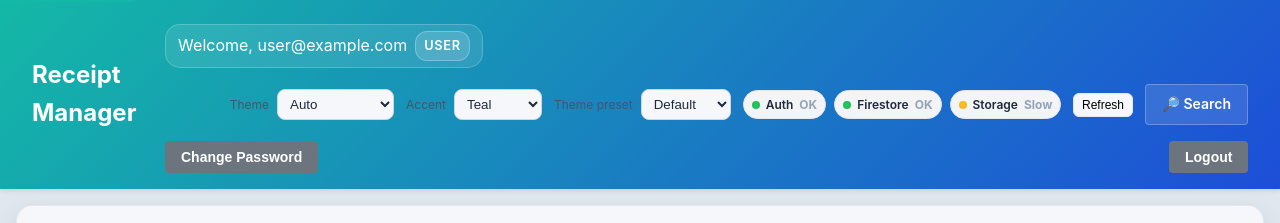
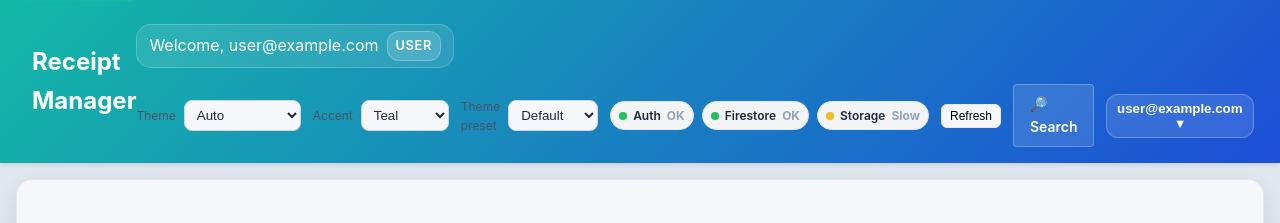
Before and after one commit to mohanbabud/receiptrepo, a React (Create React App) app: page /dashboard in a window 1280 px wide. Shown: the top 223 px of the page. Built offline with nearby package versions, Linux system fonts and the light colour scheme; no server answers; the database is empty; sample sign-in values are in the browser's storage; the HTML template or start-up script is replaced by a standard one.

Commit message:
ui: consolidate header actions into top-right user menu; tidy positions

```diff
--- a/src/components/Dashboard.css
+++ b/src/components/Dashboard.css
@@ -170,6 +170,51 @@
 .header .tree-view-link:hover {
   background: #ffffff;
   color: var(--primary-color);
+}
+
+/* User menu */
+.user-menu-button {
+  background: rgba(255,255,255,0.12);
+  color: #fff;
+  border: 1px solid rgba(255,255,255,0.25);
+  border-radius: var(--radius-lg);
+  padding: 6px 10px;
+  font-weight: 700;
+  cursor: pointer;
+}
+
+.user-menu-list {
+  position: absolute;
+  right: 0;
+  top: calc(100% + 8px);
+  background: #ffffff;
+  border: 1px solid var(--gray-200);
+  border-radius: var(--radius-md);
+  box-shadow: var(--shadow-lg);
+  min-width: 220px;
+  padding: 8px;
+  z-index: 2000;
+}
+
+.user-menu-item {
+  display: block;
+  width: 100%;
+  text-align: left;
+  padding: 10px 12px;
+  background: transparent;
+  border: none;
+  color: var(--gray-800);
+  font-weight: 600;
+  border-radius: var(--radius-md);
+  text-decoration: none;
+}
+
+.user-menu-item:hover {
+  background: var(--gray-100);
+}
+
+.user-menu-item.danger {
+  color: #b91c1c;
 }
 
 /* Improve badge contrast on colored header */
--- a/src/components/Dashboard.js
+++ b/src/components/Dashboard.js
@@ -24,6 +24,7 @@ const Dashboard = ({ user, userRole, theme, setTheme, accent, setAccent, preset,
   const [mobileMenuOpen, setMobileMenuOpen] = useState(false);
   const [dragOverlayVisible, setDragOverlayVisible] = useState(false);
   const [showChangePw, setShowChangePw] = useState(false);
+  const [userMenuOpen, setUserMenuOpen] = useState(false);
   const dragCounterRef = useRef(0);
   const uploaderPanelRef = useRef(null);
   const gridRef = useRef(null);
@@ -42,6 +43,7 @@ const Dashboard = ({ user, userRole, theme, setTheme, accent, setAccent, preset,
     try {
       await signOut(auth);
   setMobileMenuOpen(false);
+  setUserMenuOpen(false);
     } catch (error) {
       console.error('Error signing out:', error);
     }
@@ -218,6 +220,22 @@ const Dashboard = ({ user, userRole, theme, setTheme, accent, setAccent, preset,
     } catch {}
   }, []);
 
+  // Close user menu on outside click/escape
+  useEffect(() => {
+    if (!userMenuOpen) return;
+    const onKey = (e) => { if (e.key === 'Escape') setUserMenuOpen(false); };
+    const onClick = (e) => {
+      const el = document.querySelector('.user-menu');
+      if (el && !el.contains(e.target)) setUserMenuOpen(false);
+    };
+    window.addEventListener('keydown', onKey);
+    window.addEventListener('click', onClick);
+    return () => {
+      window.removeEventListener('keydown', onKey);
+      window.removeEventListener('click', onClick);
+    };
+  }, [userMenuOpen]);
+
   return (
     <div className="dashboard">
   <a href="#main-content" className="skip-link">Skip to content</a>
@@ -248,6 +266,27 @@ const Dashboard = ({ user, userRole, theme, setTheme, accent, setAccent, preset,
             <PresetToggle preset={preset} setPreset={setPreset} />
             <StatusBar />
             <Link to="/search" className="admin-link" title="Open Receipt Search">🔎 Search</Link>
+            {/* Compact user menu on the far right */}
+            <div className="user-menu" style={{ position: 'relative' }}>
+              <button
+                className="user-menu-button"
+                aria-haspopup="menu"
+                aria-expanded={userMenuOpen}
+                onClick={() => setUserMenuOpen(v => !v)}
+                title="Account menu"
+              >
+                {user?.email || 'Account'} ▾
+              </button>
+              {userMenuOpen && (
+                <div className="user-menu-list" role="menu" aria-label="Account">
+                  {userRole === 'admin' && (
+                    <Link to="/admin" className="user-menu-item" role="menuitem" onClick={() => setUserMenuOpen(false)}>🛠️ Admin Panel</Link>
+                  )}
+                  <button className="user-menu-item" role="menuitem" onClick={() => { setShowChangePw(true); setUserMenuOpen(false); }}>🔑 Change Password</button>
+                  <button className="user-menu-item danger" role="menuitem" onClick={handleLogout}>� Logout</button>
+                </div>
+              )}
+            </div>
           </div>
           {userRole === 'viewer' && (
             <button
@@ -283,11 +322,7 @@ const Dashboard = ({ user, userRole, theme, setTheme, accent, setAccent, preset,
               style={{ background: '#2563eb' }}
             >Request Upload Access</button>
           )}
-          <button onClick={() => setShowChangePw(true)} className="logout-btn">Change Password</button>
-          {userRole === 'admin' && (
-            <Link to="/admin" className="admin-link">Admin Panel</Link>
-          )}
-          <button onClick={handleLogout} className="logout-btn">Logout</button>
+          {/* Replaced with compact user menu above */}
           {/* Compact mobile menu dropdown */}
           {mobileMenuOpen && (
             <div className="mobile-menu" role="menu">
```
